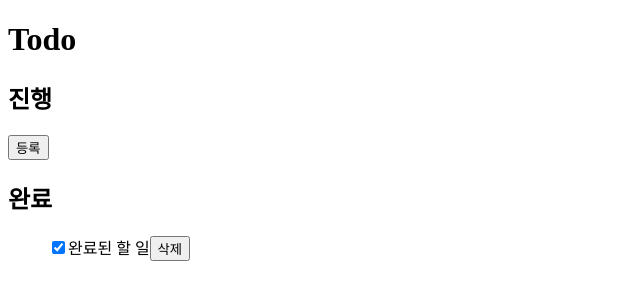
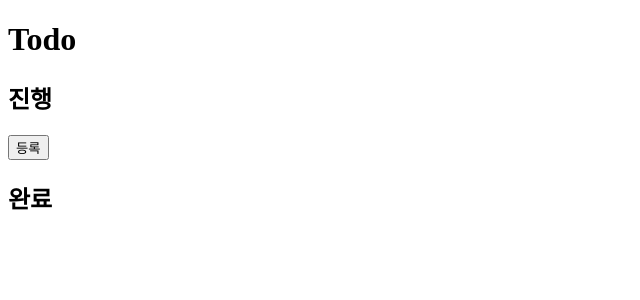
Before and after one commit to mulder3062/ExampleVueTodo, a Vue app: page / in a window 1280 px wide. Shown: the top 300 px of the page, without its empty margins (0-640 px from the left). Built offline with nearby package versions, Linux system fonts and the light colour scheme.

Commit message:
Step3 - 진행과 완료 상태 구분하여 처리

```diff
--- a/src/App.vue
+++ b/src/App.vue
@@ -8,8 +8,8 @@
         <button v-on:click="addItem">등록</button>
       </div>
       <ul>
-        <li v-for="item in items" v-bind:key="item.id">
-          <input type="checkbox">
+        <li v-for="item in progressItems" v-bind:key="item.id">
+          <input type="checkbox" v-on:change="checkItem(item)">
           <input class="todo-title"
                  type="text"
                  placeholder="내용을 입력하세요"
@@ -23,10 +23,10 @@
     <div>
       <h2>완료</h2>
       <ul>
-        <li>
-          <input type="checkbox" checked>
-          <span>완료된 할 일</span>
-          <button>삭제</button>
+        <li v-for="item in doneItems" v-bind:key="item.id">
+          <input type="checkbox" v-on:change="checkItem(item)" checked>
+          <span>{{ item.title ? item.title : '(내용 없음)' }}</span>
+          <button v-on:click="deleteItem(item.id)">삭제</button>
         </li>
       </ul>
     </div>
@@ -55,6 +55,20 @@ export default {
     }
   },
 
+  computed: {
+    progressItems: function() {
+      return this.items.filter(function(item) {
+        return !item.checked;
+      })
+    },
+
+    doneItems: function() {
+      return this.items.filter(function(item) {
+        return item.checked;
+      })
+    }
+  },
+
   methods: {
     addItem: function() {
       this.items.push({
@@ -70,7 +84,11 @@ export default {
       })
 
       this.items.splice(idx, 1);
-    }
+    },
+
+    checkItem: function(item) {
+      item.checked = !item.checked;
+    },
   }
 }
 </script>
```
